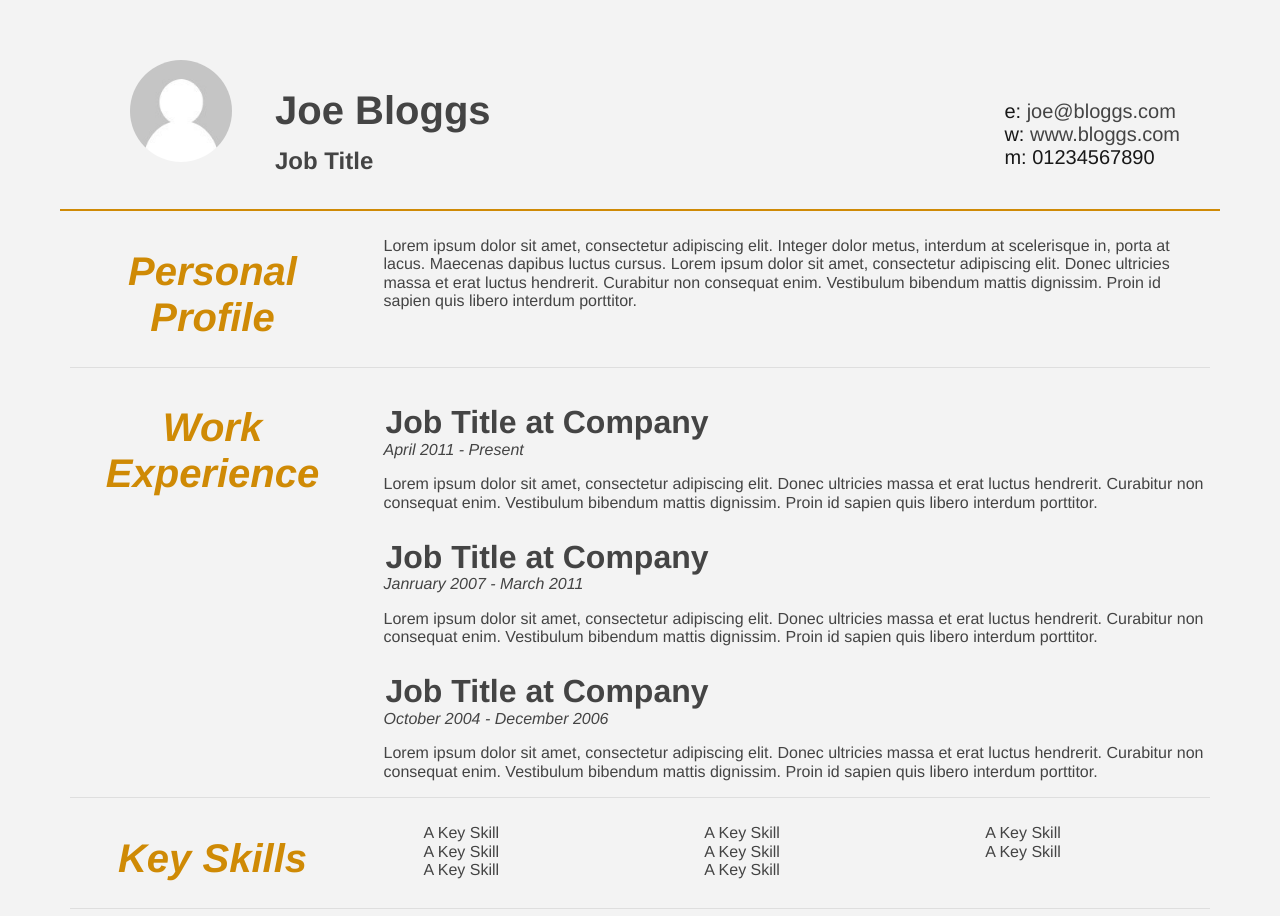
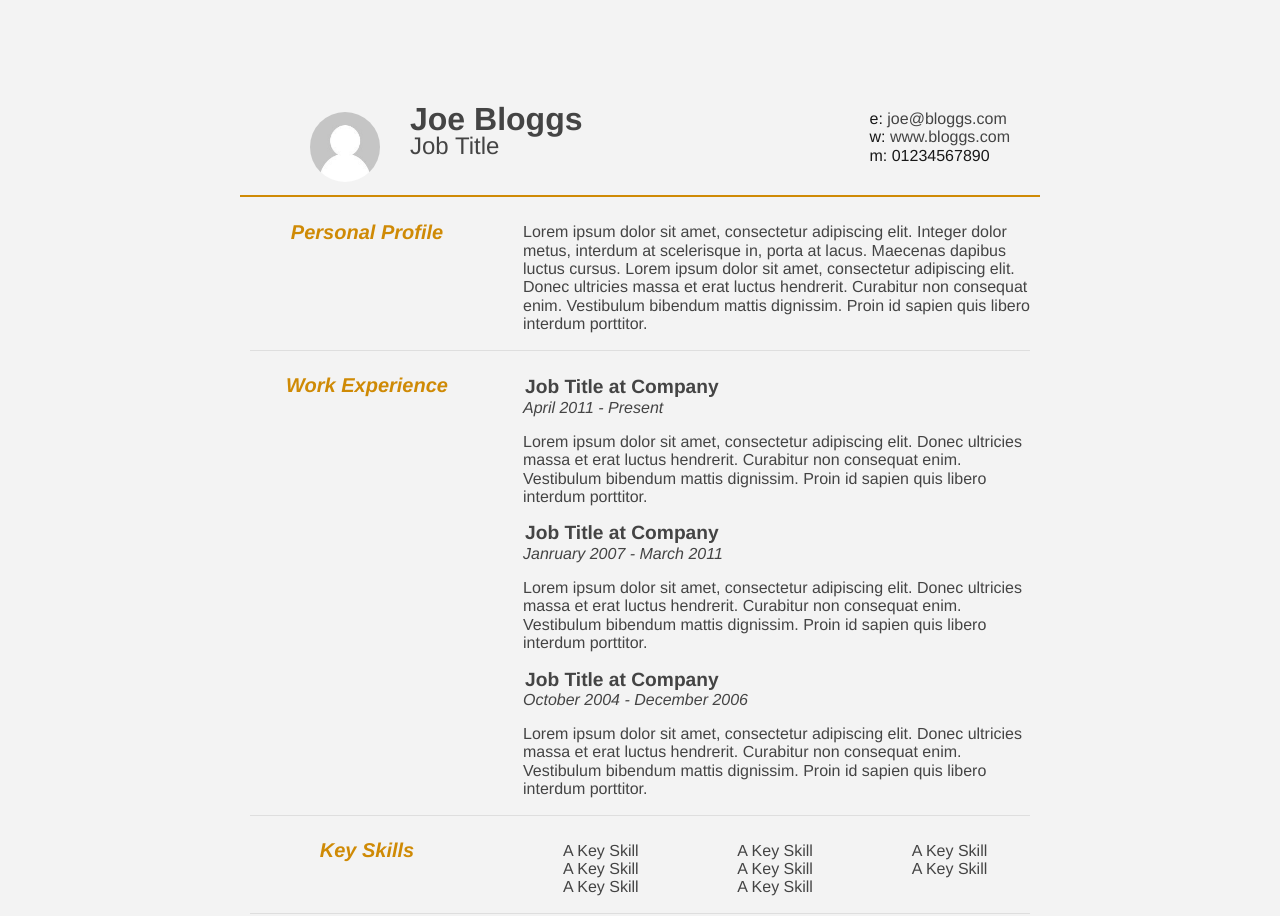
Before and after one commit to Kenzie-Academy-Brasil-Developers/estilizar-curriculo-sprint-2-ericmartins0203, a plain HTML site: page index.html in a window 1280 px wide. Shown: the top 916 px of the page. Drawn offline with Linux system fonts and the light colour scheme.

Commit message:
adaptação ao mochup e fontes

```diff
--- a/index.html
+++ b/index.html
@@ -8,8 +8,9 @@
 <meta charset="UTF-8">
 <link rel="preconnect" href="https://fonts.gstatic.com">
 <link href='https://fonts.googleapis.com/css?family=Rokkitt:400,700|Lato:400,300' rel='stylesheet' type='text/css'>
+<link type="text/css" rel="stylesheet" href="normalize.css">
 <link type="text/css" rel="stylesheet" href="style.css">
-<link type="text/css" rel="stylesheet" href="normalize.css">
+
 
 
 <!--[if lt IE 9]>
--- a/style.css
+++ b/style.css
@@ -1,60 +1,25 @@
 
 body, html{
-	font-family:  Helvetica, sans-serif;
+	font-family:  'Helvetica', sans-serif;
 	color: #444444;
-	margin: 60px;
 	background-color: #f3f3f3;
+	max-width: 800px;
+	margin:40px auto 20px auto;
 }
 
 .clear{
 	clear:both;
 }
-
+/*mainDetails*/
 #name {
 	margin-top: none;
 	margin-left: 40px;
 }
-
-section{
-	border-bottom: 1px solid #dedede;
-	margin: 10px;
-}
-#name h1{
-	font-family:  Helvetica, sans-serif;
-	color: #444444;
-	font-size: 2.5em;
-	font-weight: 700;
-	margin-bottom: -6px;
-}
-.subDetails {
-	color: #444444;
-	margin: 0px;
-	padding: none;
-	border: none;
-	font-style: italic;
-}
-
-.mainDetails{
-	border-bottom: 2px solid #cf8a05;
-}
-
-#mainArea h1{
-	color: #cf8a05;
-	font-style: italic;
-	text-align: center;
-	font-size: 40px;
-}
-#mainArea h2 {
-	font-size: 2em;
-	margin-left: 2px;
-	margin-bottom: 0px;
-
-}
-
 #headshot {
 	width: 12.5%;
 	float: left;
 	margin-right: 30px;
+	margin-top: 2rem;
 }
 
 #headshot img {
@@ -64,35 +29,72 @@ section{
 	padding: auto 40px;
 	margin-left: 70px;
 }
-
-
 #name {
 	float: left;
 }
 
+#name h1{
+	font-family:  Helvetica, sans-serif;
+	color: #444444;
+	font-size: 2em;
+	font-weight: 700;
+	margin-bottom: -6px;
+}
+#name h2{
+	font-weight: 400;
+	margin-top: 0;
+	padding-top: 0;
+}
 #contactDetails {
 	color: #181818;
 	float: right;
 	cursor:pointer;
 }
-
 #contactDetails ul {
 	list-style-type: none;
+	padding: 30px;
+	margin: auto;
+}
+.mainDetails{
+	border-bottom: 2px solid #cf8a05;
+}
+/*mainDetails*/
+
+/*mainArea*/
+#mainArea h1{
+	color: #cf8a05;
+	font-style: italic;
+	text-align: center;
 	font-size: 20px;
-	margin-top: 2px;
-	padding: 30px;
+}
+#mainArea h2 {
+	font-size: 1.2rem;
+	margin-left: 2px;
+	margin-bottom: 0px;
+
+}
+.subDetails {
+	color: #444444;
+	margin: 0px;
+	padding: none;
+	border: none;
+	font-style: italic;
+}
+section{
+	border-bottom: 1px solid #dedede;
 	margin: 10px;
 }
-
 .sectionTitle {
 	float: left;
-	width: 25%;
+	width: 30%;
 }
 
 .sectionContent {
 	float: right;
-	width: 72.5%;
+	width: 65%;
 	list-style: none;
+	border: none;
+
 }
 
 .keySkills{
@@ -100,8 +102,8 @@ section{
 	float: left;
 	width: 100%;
 	columns: 3;
+}
 
-}
 
 a {
 	color: #444444;
```
